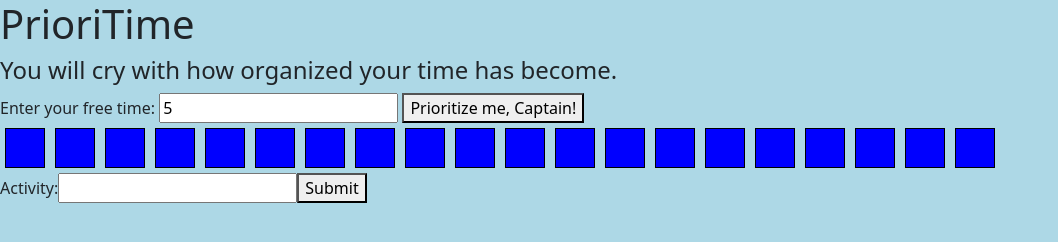
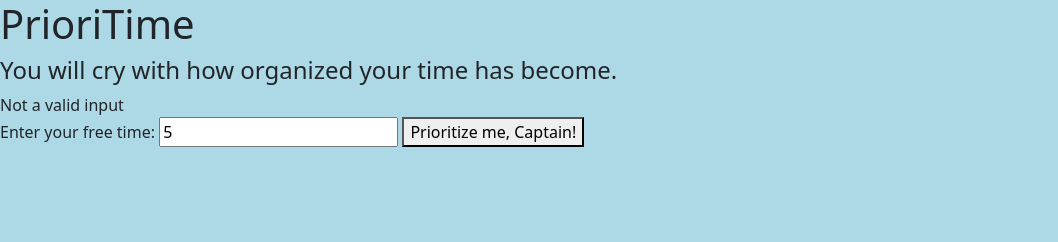
Before and after one commit to reimannsarah/prioritime, a website built with webpack: page src/index.html in a window 1280 px wide. Both pictures are taken after typing "5" into the empty fields and a click on the button "Prioritize me, Captain!". Shown: the whole page, without its empty margins (0-1058 px from the left). Built offline with nearby package versions, Linux system fonts and the light colour scheme.

Commit message:
try and catch user free time input, print error message to user

```diff
--- a/src/index.html
+++ b/src/index.html
@@ -9,7 +9,7 @@
 <body>
   <h1>PrioriTime</h1>
   <h4>You will cry with how organized your time has become.</h4>
-
+  <div id="error-msg"></div>
   <form>
     <label for="free-time">Enter your free time:</label>
     <input type="number" id="free-time">
--- a/src/index.js
+++ b/src/index.js
@@ -11,6 +11,10 @@ function checkUserFreeTimeValue(value) {
     const errorMsg = `Not a valid input`;
     throw new Error(errorMsg);
   }
+}
+
+function printError(msg) {
+  document.querySelector("#error-msg").innerText = msg.message;
 }
 
 function displayActivities(day, activity) {
@@ -91,8 +95,13 @@ function getUserInputActivity(e, day) {
 function handleFormSubmission(e) {
   e.preventDefault();
   const userFreeTime = document.getElementById("free-time").value;
-  let today = new Day(userFreeTime);
-  displayDay(today);
+  try {
+    let validateUserFreeTime = checkUserFreeTimeValue(userFreeTime);
+    let today = new Day(validateUserFreeTime);
+    displayDay(today);
+  } catch(error) {
+    printError(error);
+  }
 }
 
 window.addEventListener("load", function() {
```
